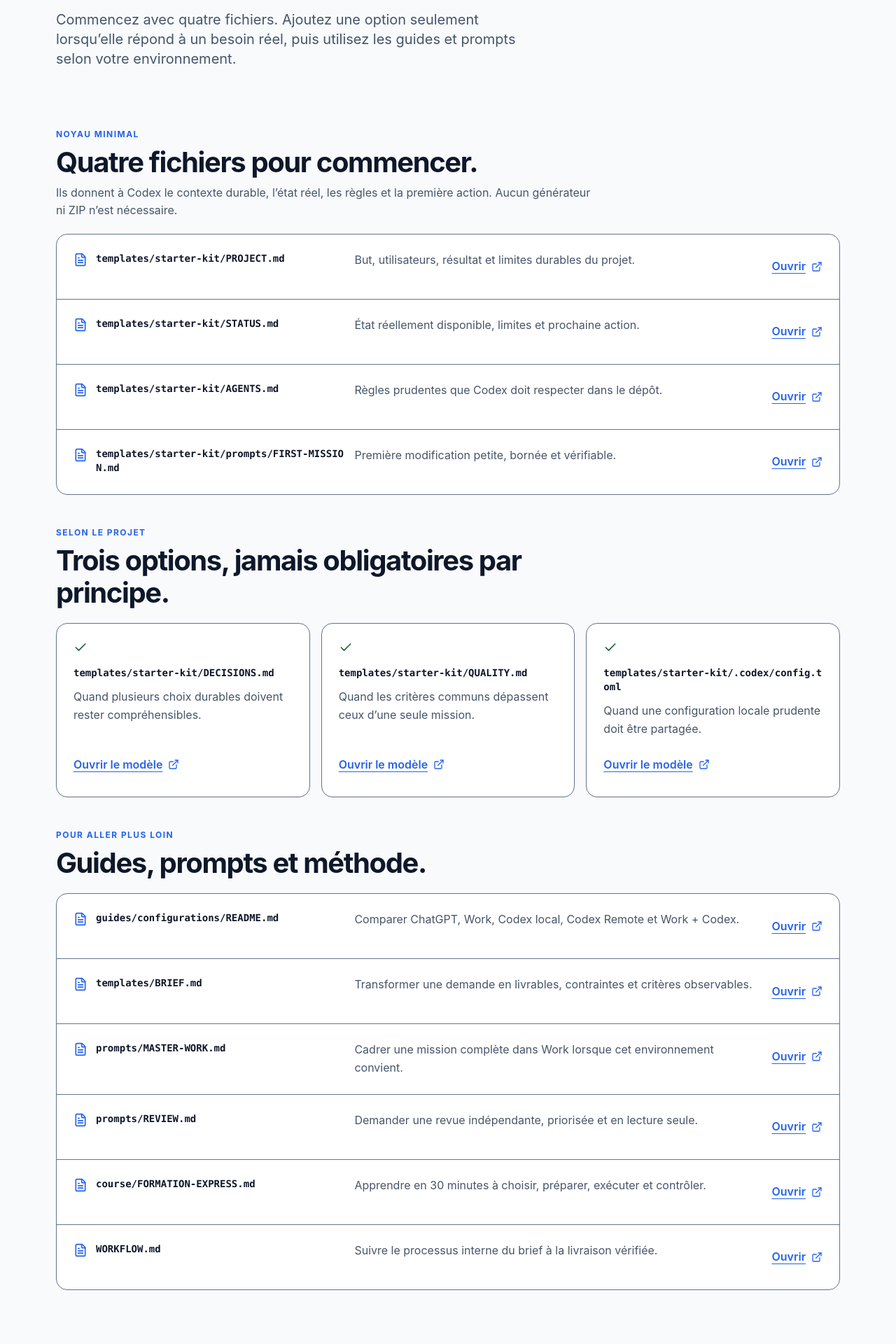
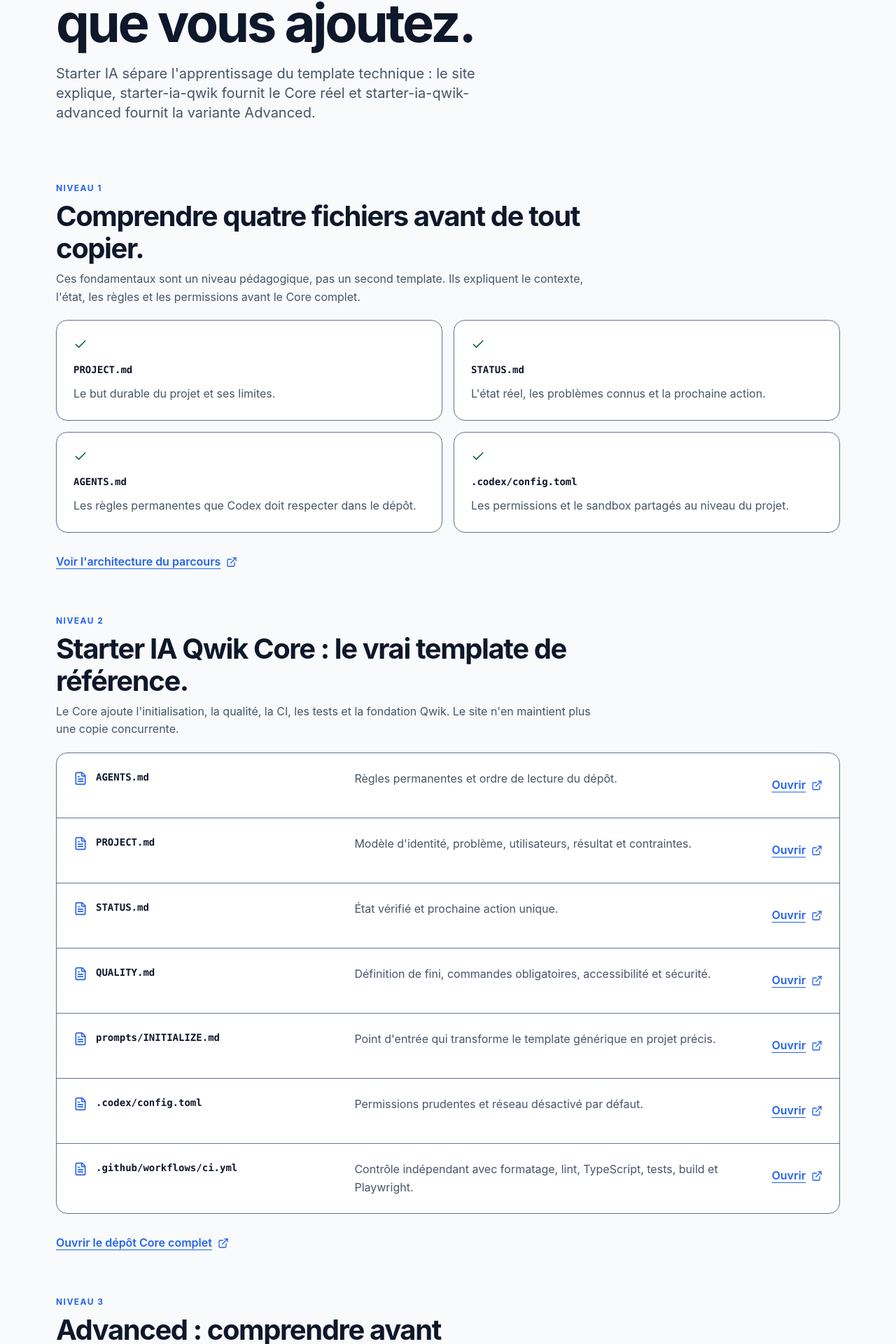
Before and after one commit to DevWeb13/starter-ia-5-6, a Next.js app: page /ressources in a window 1280 px wide. Shown: the part 428-2348 px from the top of the page at 70% size. Built offline with nearby package versions, Linux system fonts and the light colour scheme.

Commit message:
feat: replace legacy kit with Core and Advanced resources

```diff
--- a/src/app/ressources/page.tsx
+++ b/src/app/ressources/page.tsx
@@ -7,44 +7,50 @@
 
 export const metadata: Metadata = createPublicPageMetadata({
   path: "/ressources",
-  title: "Ressources, kit, templates et prompts",
-  description: "Un kit minimal pour Codex, ses fichiers facultatifs, des prompts et des guides prêts à consulter et copier.",
+  title: "Parcours, templates et ressources",
+  description: "Comprendre les fondamentaux, utiliser le Starter IA Qwik Core puis progresser vers Advanced.",
 });
 
 const githubRoot = "https://github.com/DevWeb13/starter-ia-5-6/blob/main";
+const coreRoot = "https://github.com/DevWeb13/starter-ia-qwik";
+const advancedRoot = "https://github.com/DevWeb13/starter-ia-qwik-advanced";
+
+const fundamentals = [
+  ["PROJECT.md", "Le but durable du projet et ses limites."],
+  ["STATUS.md", "L'état réel, les problèmes connus et la prochaine action."],
+  ["AGENTS.md", "Les règles permanentes que Codex doit respecter dans le dépôt."],
+  [".codex/config.toml", "Les permissions et le sandbox partagés au niveau du projet."],
+];
 
 const coreFiles = [
-  ["templates/starter-kit/PROJECT.md", "But, utilisateurs, résultat et limites durables du projet."],
-  ["templates/starter-kit/STATUS.md", "État réellement disponible, limites et prochaine action."],
-  ["templates/starter-kit/AGENTS.md", "Règles prudentes que Codex doit respecter dans le dépôt."],
-  ["templates/starter-kit/prompts/FIRST-MISSION.md", "Première modification petite, bornée et vérifiable."],
-];
-
-const optionalFiles = [
-  ["templates/starter-kit/DECISIONS.md", "Quand plusieurs choix durables doivent rester compréhensibles."],
-  ["templates/starter-kit/QUALITY.md", "Quand les critères communs dépassent ceux d’une seule mission."],
-  ["templates/starter-kit/.codex/config.toml", "Quand une configuration locale prudente doit être partagée."],
+  ["AGENTS.md", "Règles permanentes et ordre de lecture du dépôt."],
+  ["PROJECT.md", "Modèle d'identité, problème, utilisateurs, résultat et contraintes."],
+  ["STATUS.md", "État vérifié et prochaine action unique."],
+  ["QUALITY.md", "Définition de fini, commandes obligatoires, accessibilité et sécurité."],
+  ["prompts/INITIALIZE.md", "Point d'entrée qui transforme le template générique en projet précis."],
+  [".codex/config.toml", "Permissions prudentes et réseau désactivé par défaut."],
+  [".github/workflows/ci.yml", "Contrôle indépendant avec formatage, lint, TypeScript, tests, build et Playwright."],
 ];
 
 const resources = [
+  ["course/README.md", "Architecture du parcours Fondamentaux → Core → Advanced."],
+  ["course/FORMATION-EXPRESS.md", "Introduction rapide avant le cours Core détaillé."],
   ["guides/configurations/README.md", "Comparer ChatGPT, Work, Codex local, Codex Remote et Work + Codex."],
   ["templates/BRIEF.md", "Transformer une demande en livrables, contraintes et critères observables."],
-  ["prompts/MASTER-WORK.md", "Cadrer une mission complète dans Work lorsque cet environnement convient."],
   ["prompts/REVIEW.md", "Demander une revue indépendante, priorisée et en lecture seule."],
-  ["course/FORMATION-EXPRESS.md", "Apprendre en 30 minutes à choisir, préparer, exécuter et contrôler."],
   ["WORKFLOW.md", "Suivre le processus interne du brief à la livraison vérifiée."],
 ];
 
-function FileLink({ path, description }: { path: string; description: string }) {
+function ExternalResource({ href, label, description }: { href: string; label: string; description: string }) {
   return (
     <li className="grid gap-3 p-5 sm:p-6 lg:grid-cols-[minmax(15rem,0.8fr)_1.2fr_auto] lg:items-start">
       <div className="flex min-w-0 gap-3">
         <FileText aria-hidden="true" className="mt-0.5 size-5 shrink-0 text-primary" />
-        <code className="break-all font-mono text-sm font-semibold text-foreground">{path}</code>
+        <code className="break-all font-mono text-sm font-semibold text-foreground">{label}</code>
       </div>
       <p className="text-muted-foreground">{description}</p>
       <a
-        href={`${githubRoot}/${path}`}
+        href={href}
         target="_blank"
         rel="noopener noreferrer"
         className="inline-flex min-h-11 items-center gap-2 font-semibold text-primary underline underline-offset-4 lg:justify-self-end"
@@ -61,54 +67,82 @@
   return (
     <>
       <PageIntro
-        eyebrow="Ressources gratuites"
-        badge="Prêts à copier"
-        title="Préparer un projet pour Codex, sans dossier inutile."
-        description="Commencez avec quatre fichiers. Ajoutez une option seulement lorsqu’elle répond à un besoin réel, puis utilisez les guides et prompts selon votre environnement."
+        eyebrow="Apprendre et utiliser"
+        badge="Fondamentaux · Core · Advanced"
+        title="Commencer simplement, puis comprendre ce que vous ajoutez."
+        description="Starter IA sépare l'apprentissage du template technique : le site explique, starter-ia-qwik fournit le Core réel et starter-ia-qwik-advanced fournit la variante Advanced."
       />
 
-      <section className="page-shell space-y-10 pb-14 sm:pb-20">
-        <div className="space-y-5" aria-labelledby="core-kit-title">
+      <section className="page-shell space-y-12 pb-14 sm:pb-20">
+        <div className="space-y-5" aria-labelledby="fundamentals-title">
           <div className="max-w-3xl space-y-2">
-            <p className="eyebrow">Noyau minimal</p>
-            <h2 id="core-kit-title" className="section-title">Quatre fichiers pour commencer.</h2>
-            <p className="text-muted-foreground">Ils donnent à Codex le contexte durable, l’état réel, les règles et la première action. Aucun générateur ni ZIP n’est nécessaire.</p>
+            <p className="eyebrow">Niveau 1</p>
+            <h2 id="fundamentals-title" className="section-title">Comprendre quatre fichiers avant de tout copier.</h2>
+            <p className="text-muted-foreground">Ces fondamentaux sont un niveau pédagogique, pas un second template. Ils expliquent le contexte, l'état, les règles et les permissions avant le Core complet.</p>
           </div>
-          <ul className="divide-y divide-border overflow-hidden rounded-2xl border border-border bg-card">
-            {coreFiles.map(([path, description]) => <FileLink key={path} path={path} description={description} />)}
-          </ul>
-        </div>
-
-        <div className="space-y-5" aria-labelledby="optional-kit-title">
-          <div className="max-w-3xl space-y-2">
-            <p className="eyebrow">Selon le projet</p>
-            <h2 id="optional-kit-title" className="section-title">Trois options, jamais obligatoires par principe.</h2>
-          </div>
-          <div className="grid gap-4 lg:grid-cols-3">
-            {optionalFiles.map(([path, description]) => (
+          <div className="grid gap-4 lg:grid-cols-2">
+            {fundamentals.map(([path, description]) => (
               <Card key={path}>
-                <CardContent className="flex h-full flex-col p-5 sm:p-6">
+                <CardContent className="p-5 sm:p-6">
                   <Check aria-hidden="true" className="size-5 text-success" />
-                  <code className="mt-4 break-all font-mono text-sm font-semibold">{path}</code>
-                  <p className="mt-3 flex-1 text-muted-foreground">{description}</p>
-                  <a href={`${githubRoot}/${path}`} target="_blank" rel="noopener noreferrer" className="mt-4 inline-flex min-h-11 items-center gap-2 font-semibold text-primary underline underline-offset-4">
-                    Ouvrir le modèle
-                    <span className="sr-only"> (ouvre un nouvel onglet)</span>
-                    <ExternalLink aria-hidden="true" className="size-4" />
-                  </a>
+                  <code className="mt-4 block break-all font-mono text-sm font-semibold">{path}</code>
+                  <p className="mt-3 text-muted-foreground">{description}</p>
                 </CardContent>
               </Card>
             ))}
           </div>
+          <a href={`${githubRoot}/course/README.md`} target="_blank" rel="noopener noreferrer" className="inline-flex min-h-11 items-center gap-2 font-semibold text-primary underline underline-offset-4">
+            Voir l'architecture du parcours
+            <span className="sr-only"> (ouvre un nouvel onglet)</span>
+            <ExternalLink aria-hidden="true" className="size-4" />
+          </a>
+        </div>
+
+        <div className="space-y-5" aria-labelledby="core-title">
+          <div className="max-w-3xl space-y-2">
+            <p className="eyebrow">Niveau 2</p>
+            <h2 id="core-title" className="section-title">Starter IA Qwik Core : le vrai template de référence.</h2>
+            <p className="text-muted-foreground">Le Core ajoute l'initialisation, la qualité, la CI, les tests et la fondation Qwik. Le site n'en maintient plus une copie concurrente.</p>
+          </div>
+          <ul className="divide-y divide-border overflow-hidden rounded-2xl border border-border bg-card">
+            {coreFiles.map(([path, description]) => (
+              <ExternalResource key={path} href={`${coreRoot}/blob/main/${path}`} label={path} description={description} />
+            ))}
+          </ul>
+          <a href={coreRoot} target="_blank" rel="noopener noreferrer" className="inline-flex min-h-11 items-center gap-2 font-semibold text-primary underline underline-offset-4">
+            Ouvrir le dépôt Core complet
+            <span className="sr-only"> (ouvre un nouvel onglet)</span>
+            <ExternalLink aria-hidden="true" className="size-4" />
+          </a>
+        </div>
+
+        <div className="space-y-5" aria-labelledby="advanced-title">
+          <div className="max-w-3xl space-y-2">
+            <p className="eyebrow">Niveau 3</p>
+            <h2 id="advanced-title" className="section-title">Advanced : comprendre avant d'orchestrer.</h2>
+            <p className="text-muted-foreground">La variante Advanced ajoute agents, skills, hooks, permissions, gates humains et artefacts. Sa documentation détaillée sera publiée après le parcours Core.</p>
+          </div>
+          <Card>
+            <CardContent className="p-5 sm:p-6">
+              <p>Le dépôt Advanced est déjà la source technique de vérité. Le chantier pédagogique expliquera d'abord les concepts, puis les 14 agents, les 14 skills et leurs interactions.</p>
+              <a href={advancedRoot} target="_blank" rel="noopener noreferrer" className="mt-4 inline-flex min-h-11 items-center gap-2 font-semibold text-primary underline underline-offset-4">
+                Ouvrir Starter IA Qwik Advanced
+                <span className="sr-only"> (ouvre un nouvel onglet)</span>
+                <ExternalLink aria-hidden="true" className="size-4" />
+              </a>
+            </CardContent>
+          </Card>
         </div>
 
         <div className="space-y-5" aria-labelledby="resources-title">
           <div className="max-w-3xl space-y-2">
-            <p className="eyebrow">Pour aller plus loin</p>
+            <p className="eyebrow">Ressources complémentaires</p>
             <h2 id="resources-title" className="section-title">Guides, prompts et méthode.</h2>
           </div>
           <ul className="divide-y divide-border overflow-hidden rounded-2xl border border-border bg-card">
-            {resources.map(([path, description]) => <FileLink key={path} path={path} description={description} />)}
+            {resources.map(([path, description]) => (
+              <ExternalResource key={path} href={`${githubRoot}/${path}`} label={path} description={description} />
+            ))}
           </ul>
         </div>
       </section>
```
